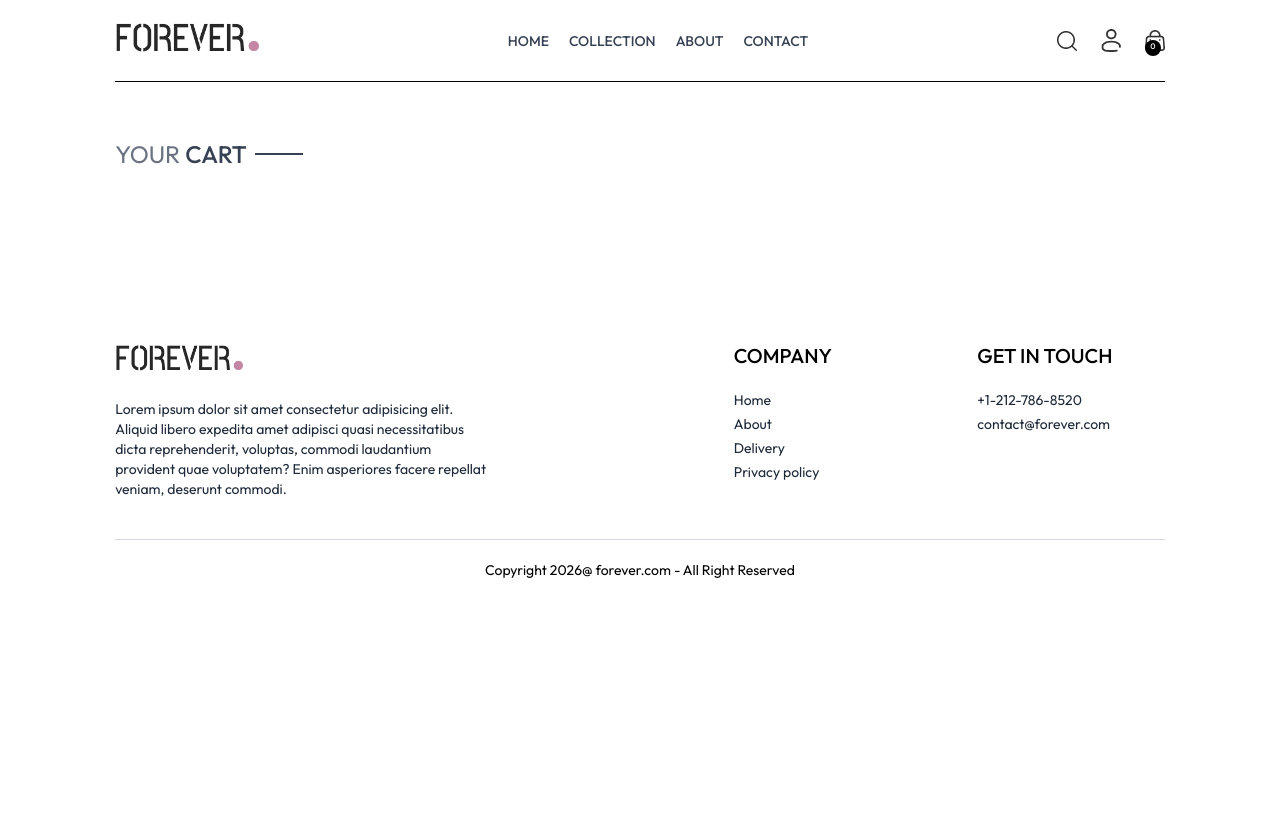
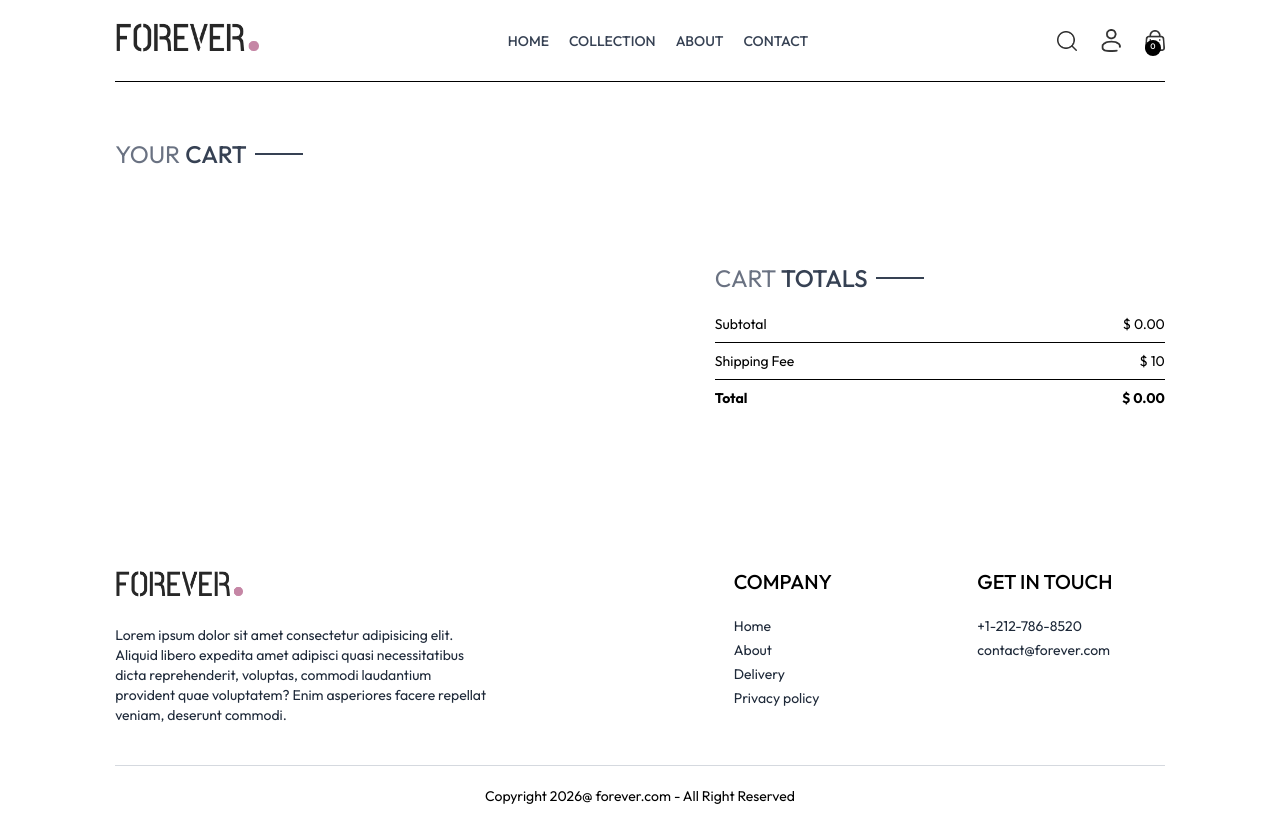
Before and after one commit to Yashwantsahu9907/Ecommerce-website, a React (Vite) app in the folder frontend/: page /cart in a window 1280 px wide. Before the commit the page ends 800 px from the top, so only its background shows below. Built offline with nearby package versions, Linux system fonts and the light colour scheme.

Commit message:
Add cart page

```diff
--- /dev/null
+++ b/frontend/src/components/CartTotal.jsx
@@ -0,0 +1,37 @@
+import React, { useContext } from 'react'
+import { ShopContext } from '../context/ShopContext'
+import Title from './Title';
+
+const CartTotal = () => {
+
+    const { currency, delivery_fee, getCartAmount } = useContext(ShopContext);
+
+    return (
+        <div className='w-full'>
+            <div className='text-2xl'>
+                <Title text1={'CART'} text2={'TOTALS'} />
+
+            </div>
+            <div className='flex flex-col gap-2 mt-2 text-sm'>
+                <div className='flex justify-between'>
+                    <p>Subtotal</p>
+                    <p>{currency} {getCartAmount()}.00</p>
+
+                </div>
+                <hr />
+                <div className='flex justify-between'>
+                    <p>Shipping Fee</p>
+                    <p>{currency} {delivery_fee}</p>
+                </div>
+                <hr />
+                <div className='flex justify-between'>
+                    <b>Total</b>
+                    <b>{currency} {getCartAmount() === 0 ? 0 : getCartAmount() + delivery_fee}.00</b>
+                </div>
+            </div>
+
+        </div>
+    )
+}
+
+export default CartTotal
--- a/frontend/src/context/ShopContext.jsx
+++ b/frontend/src/context/ShopContext.jsx
@@ -60,11 +60,39 @@
     return totalCount;
    }
 
+   const updateQuantity = async (itemId, size, quantity) => {
+    let cartData = structuredClone(cartItems);
+
+    cartData[itemId][size] = quantity;
+
+    setCartItems(cartData);
+
+   }
+
+
+   const getCartAmount = () => {
+    let totalAmount = 0;
+    for(const items in cartItems){
+        let itemInfo = products.find((product) => product._id === items);
+        for(const item in cartItems[items]){
+            try{
+                if (cartItems[items][item]> 0){
+                    totalAmount += itemInfo.price * cartItems[items][item];
+                }
+            } catch (error){
+
+            }
+        }
+    }
+    return totalAmount;
+   }
+
     const value = {
         products , currency, delivery_fee,
         search, setSearch, showSearch, setShowSearch,
         cartItems, addToCart,
-        getCartCount
+        getCartCount, updateQuantity,
+        getCartAmount
     }
     return (
         <ShopContext.Provider value={value}>
--- a/frontend/src/pages/Cart.jsx
+++ b/frontend/src/pages/Cart.jsx
@@ -2,31 +2,33 @@
 import { useContext } from 'react'
 import { ShopContext } from '../context/ShopContext';
 import Title from '../components/Title';
+import { assets } from '../assets/assets';
+import CartTotal from '../components/CartTotal';
 
 const Cart = () => {
 
-  const {products, currency, cartItems} = useContext(ShopContext);
+  const { products, currency, cartItems, updateQuantity } = useContext(ShopContext);
 
   const [cartData, setCartData] = useState([]);
 
 
-useEffect(() =>{
+  useEffect(() => {
 
     const tempData = [];
-  for(const items in cartItems){
-    for(const item in cartItems[items]){
+    for (const items in cartItems) {
+      for (const item in cartItems[items]) {
         if (cartItems[items][item] > 0) {
           tempData.push({
             _id: items,
-          size:item,
-          quantity:cartItems[items][item]
+            size: item,
+            quantity: cartItems[items][item]
           })
         }
       }
     }
     setCartData(tempData);
 
-},[cartItems])
+  }, [cartItems])
 
 
   return (
@@ -37,10 +39,39 @@
 
       <div>
         {
-          cartData.map((item,index)=> {
+          cartData.map((item, index) => {
+
+            const productData = products.find((product) => product._id === item._id);
+
+            return (
+              <div key={index} className='py-4 border-t border-b border-gray-300 text-gray-700 grid grid-cols-[4fr_0.5fr_0.5fr] sm:grid-cols-[4fr_2fr_0.5fr] items-center gap-4 '>
+
+                <div className=' flex items-center gap-6'>
+                  <img className='w-16 sm:w-20' src={productData.image[0]} alt="" />
+                  <div>
+                    <p className='text-xs sm:text-lg font-medium'>{productData.name}</p>
+                    <div className='flex items-center gap-5 mt-2'>
+                      <p>{currency}{productData.price}</p>
+                      <p className='border-gray-200 px-2 sm:px-3 sm:py-1 border bg-slate-50'>{item.size}</p>
+                    </div>
+                  </div>
+
+                </div>
+                <input onChange={(e) => e.target.value === '' || e.target.value === '0' ? null : updateQuantity(item._id, item.size, Number(e.target.value))} className='border border-gray-200 max-w-10 sm:max-w-20 px-2 sm:px-2 py-1' type="number" min={1} defaultValue={item.quantity} />
+                <img onClick={() => updateQuantity(item._id, item.size, 0)} className='w-4 mr-4 sm:w-5 cursor-pointer' src={assets.bin_icon} alt="" />
+              </div>
+            )
 
           })
         }
+      </div>
+
+      <div className='; flex justify-end my-20'>
+        <div className='w-full sm:w-[450px]'>
+
+          <CartTotal />
+        </div>
+
       </div>
 
     </div>
--- a/frontend/src/pages/Product.jsx
+++ b/frontend/src/pages/Product.jsx
@@ -98,7 +98,7 @@
                 <button
                   key={index}
                   onClick={() => setSize(item)}
-                  className={`border py-2 px-4 bg-gray-100 ${item === size ? 'border-orange-700' : ''}`}>{item}</button>
+                  className={`border border-gray-200 py-2 px-4 bg-gray-100 ${item === size ? 'border-orange-700' : ''}`}>{item}</button>
               ))}
 
             </div>
```
Lines whose indentation alone changed are shown as unchanged.
